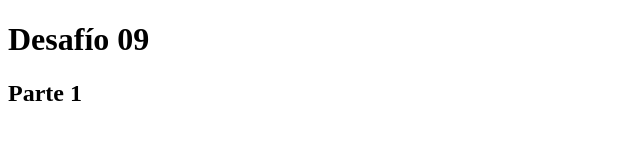
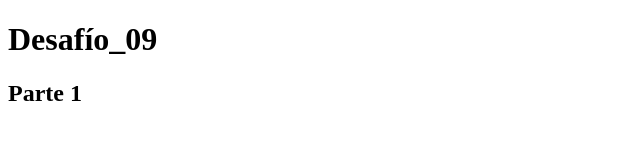
Before and after one commit to gvicenteprieto/BC_Desafio09_Ivan-Castro-Arca_Guillermo-Vicente, a plain HTML site: page parte-1/index.html in a window 1280 px wide. Shown: the full height of the page, 0-640 px from the left. Drawn offline with Linux system fonts and the light colour scheme.

```diff
--- a/parte-1/index.html
+++ b/parte-1/index.html
@@ -12,7 +12,7 @@
 
 <body>
   <header>
-    <h1>Desafío 09</h1>
+    <h1>Desafío_09</h1>
     <h2>Parte 1</h2>
   <script src="./app.js"></script>
 </body>
```
Also changed, not shown: authors.txt, parte-1/app.js (line endings or trailing spaces), 1 other file.
